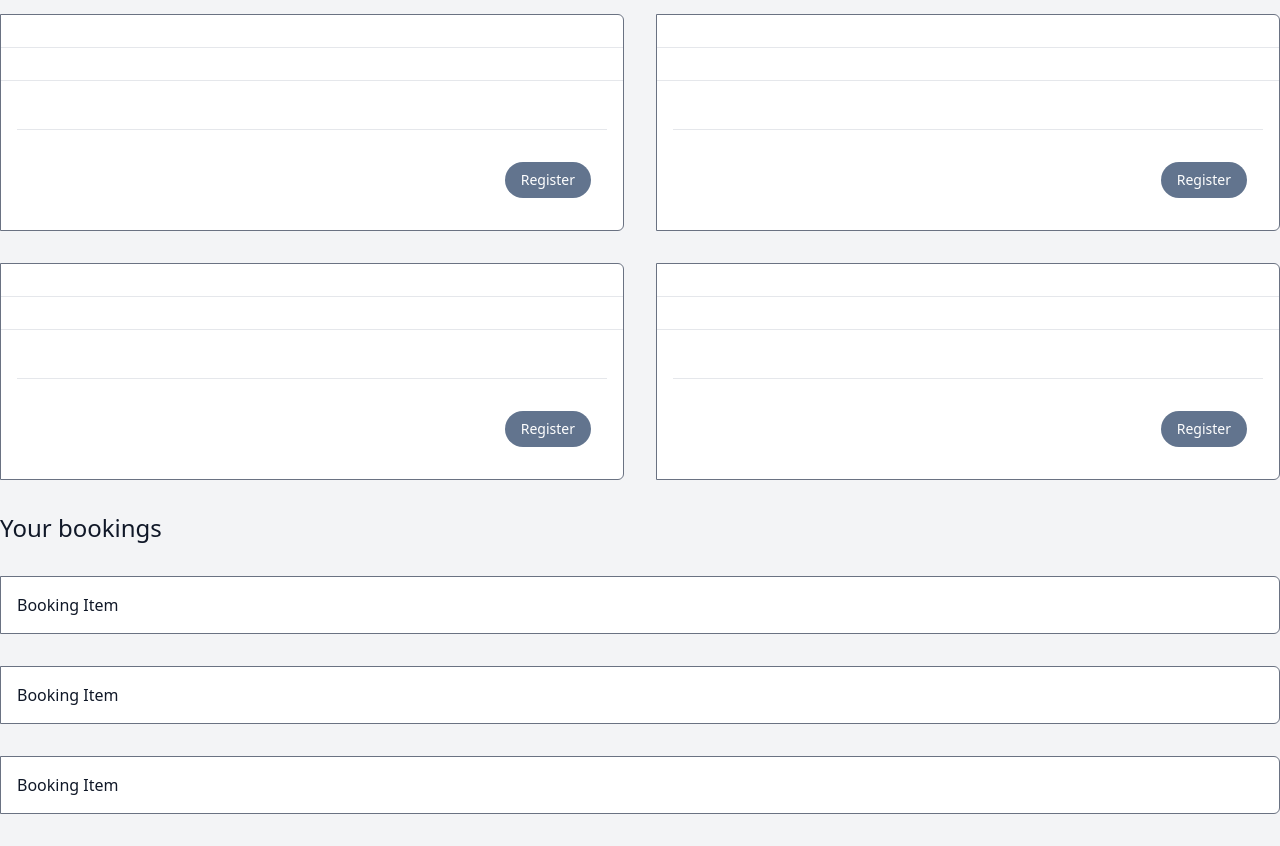
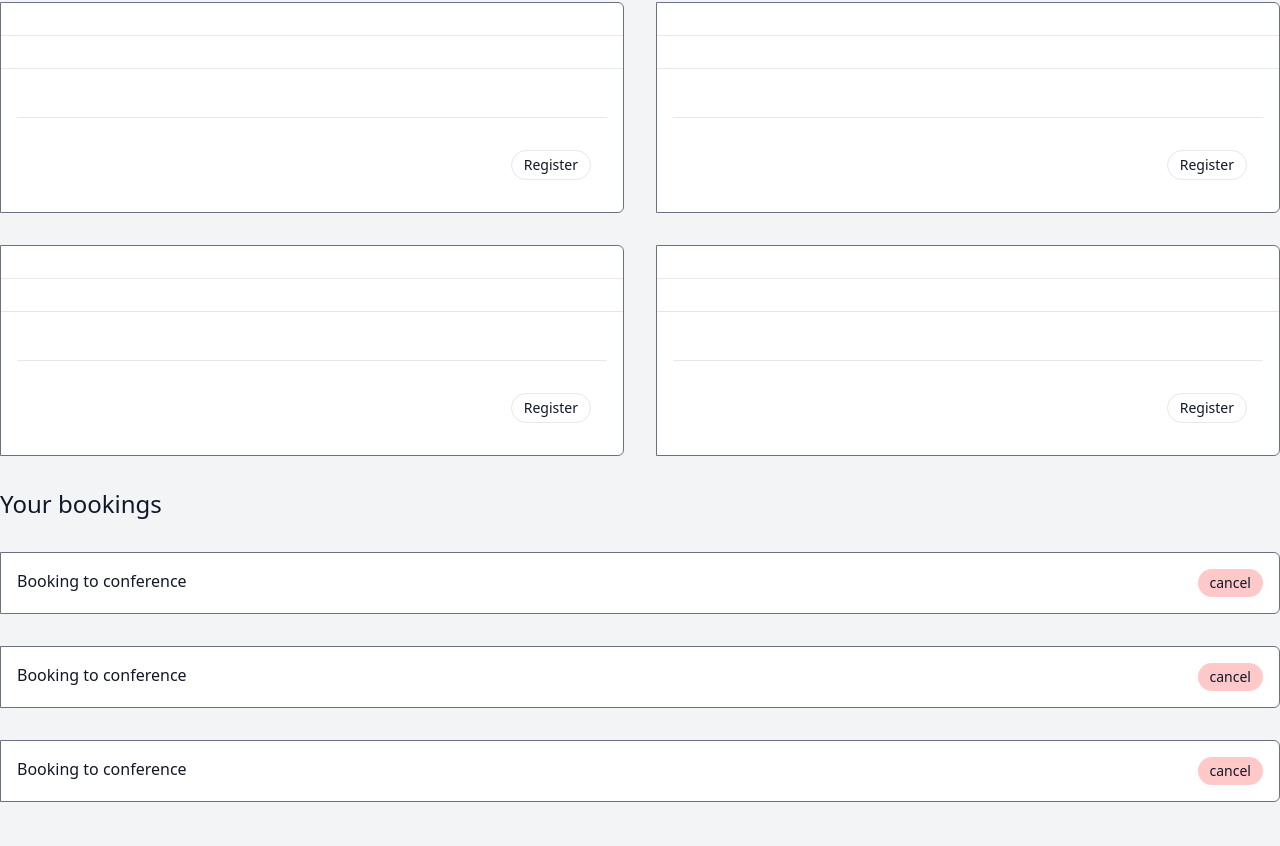
Before and after one commit to Andreeoak/Event-Registration, a Vue app in the folder event-registration/: page / in a window 1280 px wide. Shown: the part 652-1498 px from the top of the page. Built offline with nearby package versions, Linux system fonts and the light colour scheme.

Commit message:
Button variant for danger

```diff
--- a/event-registration/src/components/BookingItem.vue
+++ b/event-registration/src/components/BookingItem.vue
@@ -1,12 +1,16 @@
 
 <template>
   <SectionCard>
-    Booking Item
+    <div class="flex justify-between">
+      <div>Booking to conference</div>
+      <RoundButton variant="danger">cancel</RoundButton>
+    </div>
   </SectionCard>
 </template>
 
 
 <script setup>
 import SectionCard from '@/components/SectionCard.vue';
+import RoundButton from '@/components/RoundButton.vue';
 
 </script>
--- a/event-registration/src/components/RoundButton.vue
+++ b/event-registration/src/components/RoundButton.vue
@@ -1,11 +1,26 @@
 <template>
   <button @click="$emit('click')"
-    class="text-sm bg-slate-500 text-white px-4 py-2 rounded-4xl hover:bg-amber-500 transition-colors">
+    :class="[
+      'text-sm font-medium rounded-full px-3 py-1',
+      variants[variant] ??variants.default
+    ]">
     <slot></slot>
     </button>
 </template>
 
 <script setup>
+
+const variants ={
+  default:'border border-gray-200 hover:bg-gray-100',
+  danger:'bg-red-200 enabled:hover:bg-red-100'
+}
+defineProps({
+  variant:{
+    type: String,
+    default: 'default'
+  }
+});
+
 defineEmits(['click']); //prevent fallthrough of click event
 
 </script>
```
